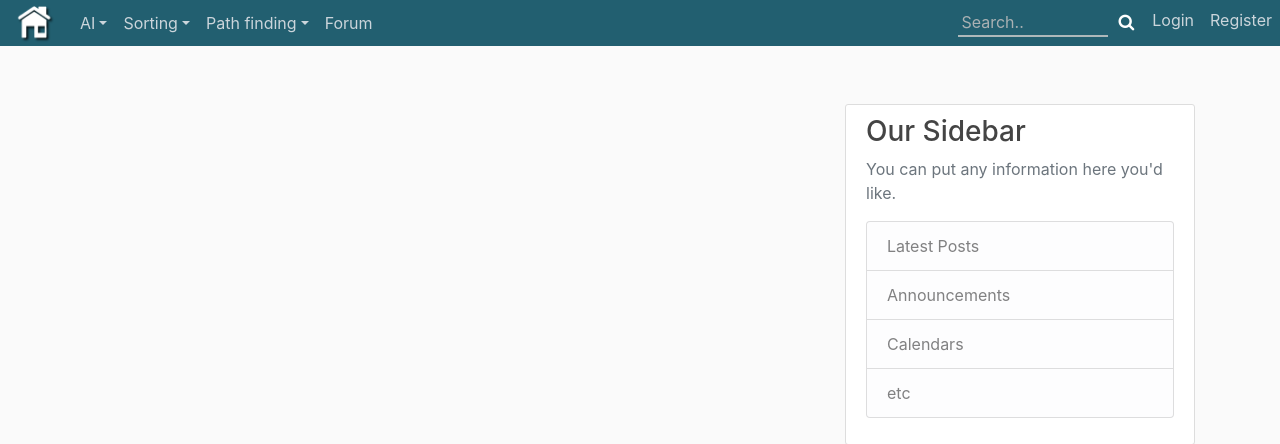
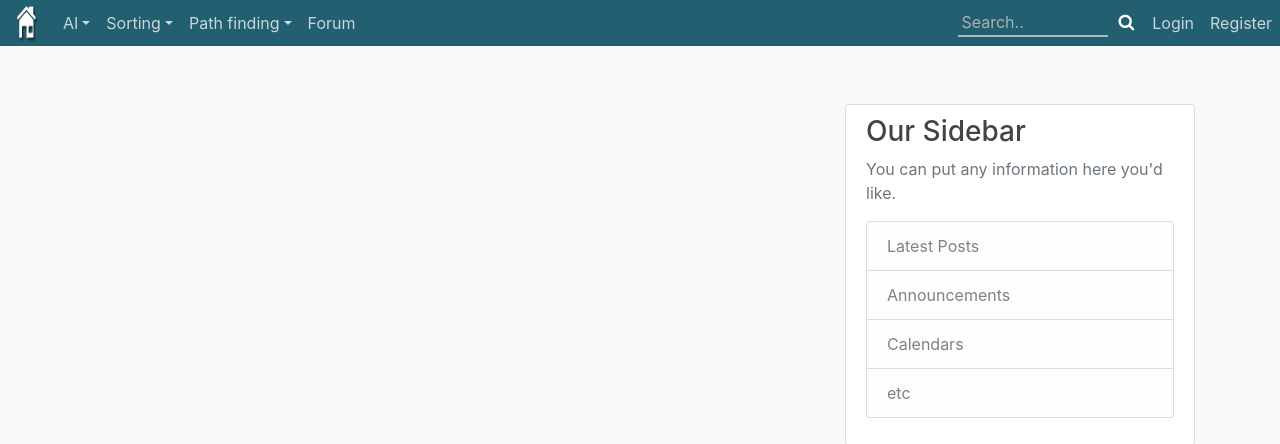
Before and after one commit to NajwaLahly/Django_Website, a Django app: page /AI/ in a window 1280 px wide. Shown: the top 444 px of the page. Run offline with Django 3.2, Linux system fonts and the light colour scheme; some libraries are stand-ins or nearby versions.

Commit message:
style search bar + left navbar

```diff
--- a/Django_Website/home/static/home/main.css
+++ b/Django_Website/home/static/home/main.css
@@ -91,8 +91,9 @@ a.article-title:hover {
 .logo {
     text-align: center;}
 
- .logo img{
-    width: 60px;
+.logo img{
+    width: 100%;
+    max-width: 60px;
     height: 40px;
     overflow: hidden;
     margin: -10px;
@@ -152,8 +153,17 @@ a.article-title:hover {
 
 /* Style the div search container */
 .search-container {
-  width: 400px;
+  width: 250px;
   display: flex;
+}
+
+.navbar-nav a {
+  text-align: center;
+}
+
+.navbar-nav {
+  align-items: center;
+  justify-content: center
 }
 
 /* Style the form in search bar */
@@ -205,5 +215,5 @@ a.article-title:hover {
 .sb-input input[type=text]:focus {
     /*background-color: white;*/
     outline: none;
-    width: 300px;
+    width: 200px;
 }
--- a/Django_Website/home/templates/home/base.html
+++ b/Django_Website/home/templates/home/base.html
@@ -77,7 +77,7 @@
                     </div>
                     {% if user.is_authenticated %}
                         <a class="nav-item nav-link" href="{% url 'profile' %}">
-                            <img width="30" height="30" class="rounded-circle" src ="{{ user.profile.image.url }}">
+                            <img width="20" height="20" class="rounded-circle" src ="{{ user.profile.image.url }}">
                             {{ user.username }}
                         </a>
                         <a class="nav-item nav-link" href="{% url 'logout' %}">Logout</a>
```
